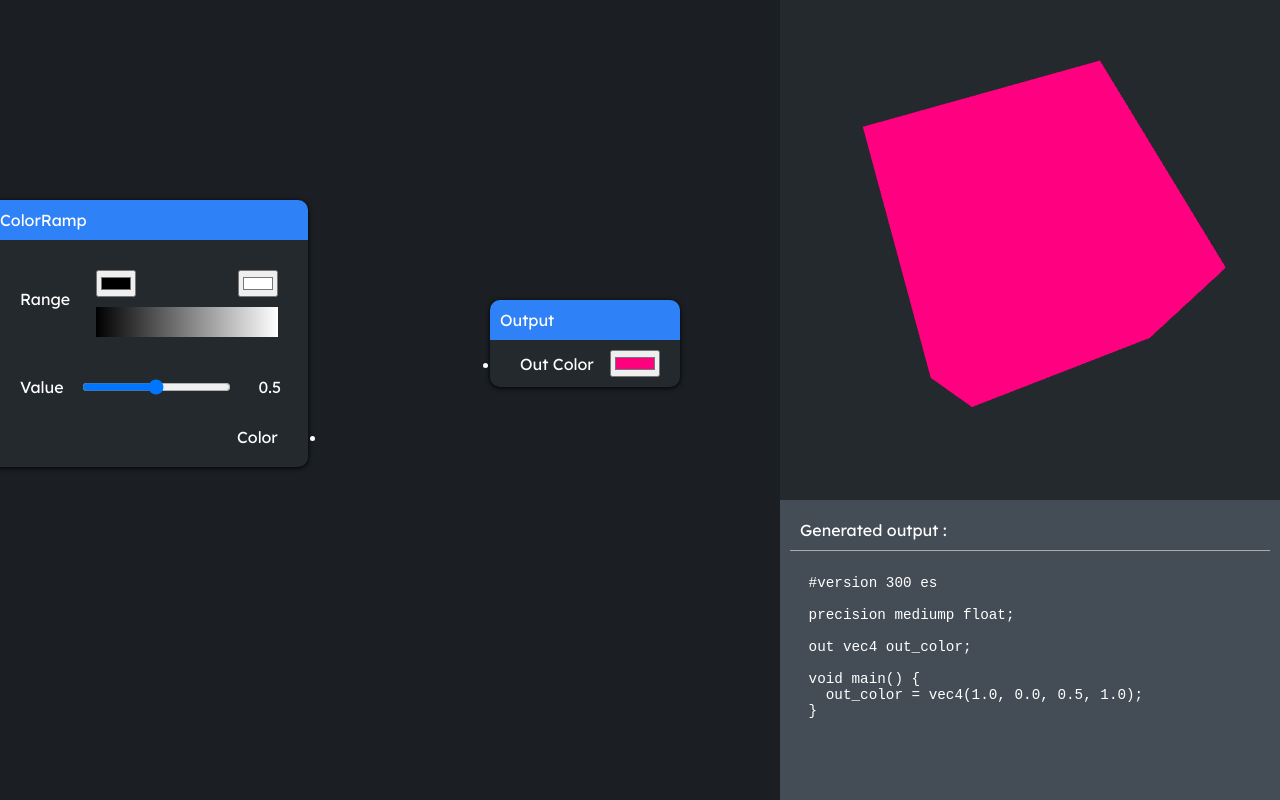
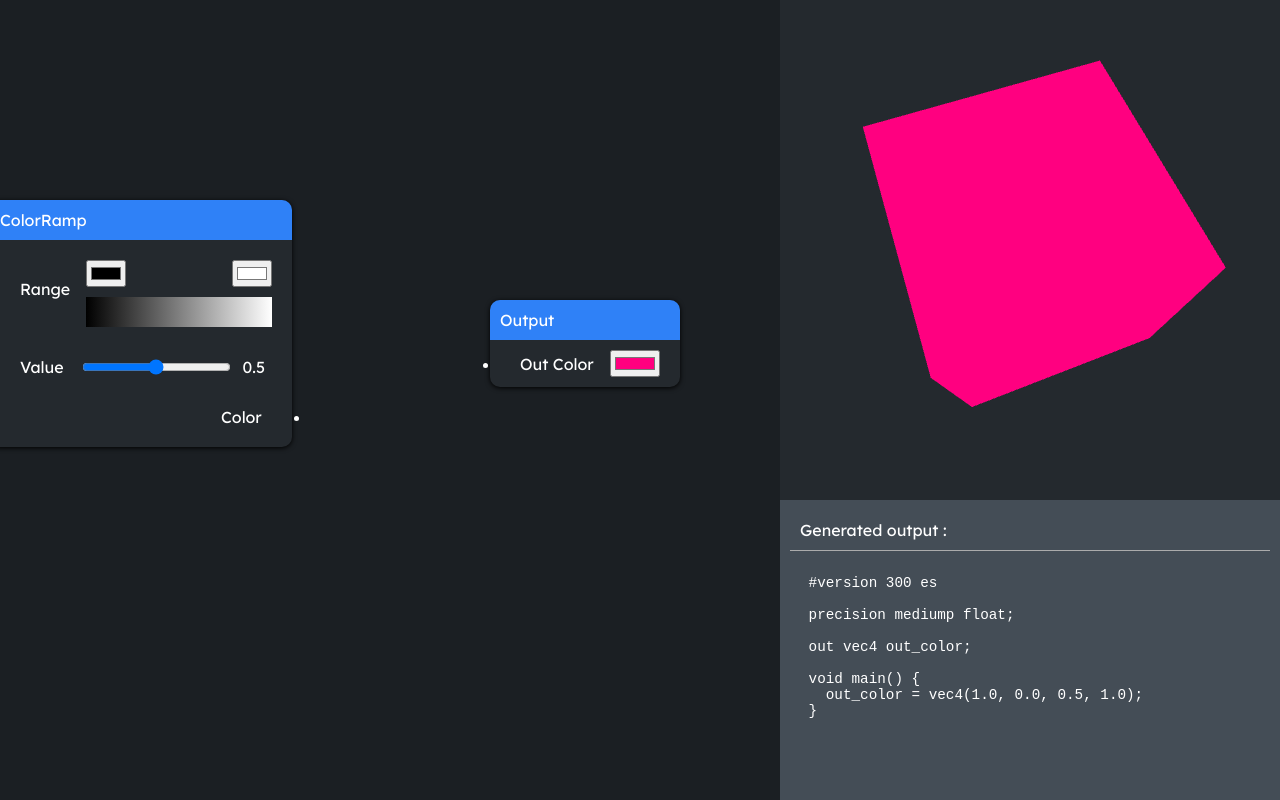
Before and after one commit to DaiF1/shader_editor, a website built with Vite: page index.html in a window 1280 px wide. Built offline with nearby package versions, Linux system fonts and the light colour scheme.

Commit message:
fix: range input disapearance after link and output value alignment

```diff
--- a/src/code_emission.js
+++ b/src/code_emission.js
@@ -26,7 +26,7 @@ function emitColorRamp(node) {
     const nodeElt = document.getElementById(`node-${node.id}`);
     const startElt = nodeElt.querySelector('.colorramp-left');
     const endElt = nodeElt.querySelector('.colorramp-right');
-    const weightElt = document.getElementById(`node-${node.id}-value`);
+    const weightElt = document.getElementById(`node-${node.id}-value-input`);
 
     const startColor = hexToRgb(startElt.value);
     const endColor = hexToRgb(endElt.value);
--- a/src/node_canvas.js
+++ b/src/node_canvas.js
@@ -155,8 +155,10 @@ function buildInputField(id, type, default_value) {
                   <div class="colorramp-preview" style="background: linear-gradient(0.25turn, ${default_value[0]}, ${default_value[1]});"></div>
                 </div>`;
         case "number":
-            return `<input id="${id}" type="range" value=${default_value} min="0" max="1" step="0.01" class="node-input" data-type="${type}"/>
-                <label for="${id}">${default_value}</label>`;
+            return `<div id="${id}" data-type="${type}" class="node-input range-container">
+                <input id="${id}-input" type="range" value=${default_value} min="0" max="1" step="0.01" />
+                <label for="${id}-input">${default_value}</label>
+                </div>`;
         case "none":
             return "";
         default:
@@ -180,9 +182,10 @@ function nodeInputCallback(node, type, redrawCallback) {
             });
             break;
         case "number":
-            const label = node.labels[0];
+            const input = node.querySelector('input');
+            const label = input.labels[0];
             node.addEventListener("input", () => {
-                label.innerText = node.value;
+                label.innerText = input.value;
                 redrawCallback();
             });
             break;
--- a/src/style.css
+++ b/src/style.css
@@ -132,8 +132,13 @@ ul.node-out {
     width: 1.2em;
 }
 
+.node .node-input {
+    direction: ltr;
+}
+
 .colorramp {
     width: 100%;
+    padding: 0;
 }
 
 .node .colorramp-left {
@@ -148,6 +153,12 @@ ul.node-out {
 
 .node .colorramp-preview {
     height: 10px;
+}
+
+.node .range-container {
+    display: flex;
+    align-items: center;
+    padding: 0;
 }
 
 #add-panel {
```
